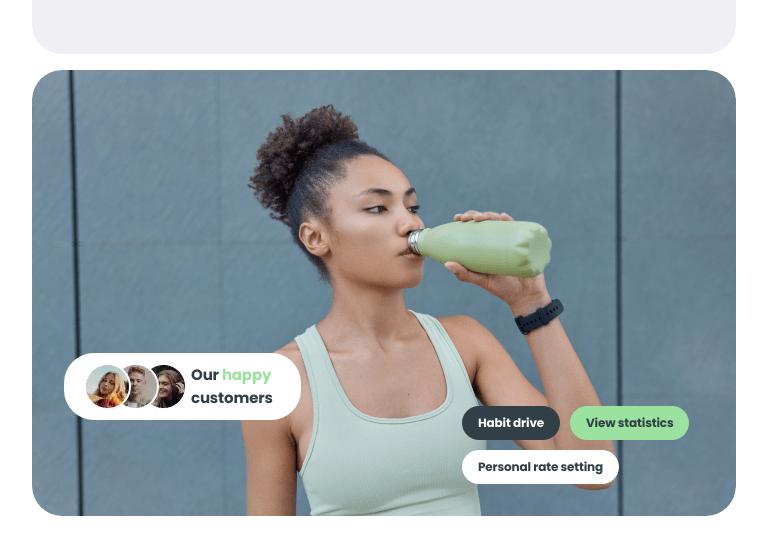
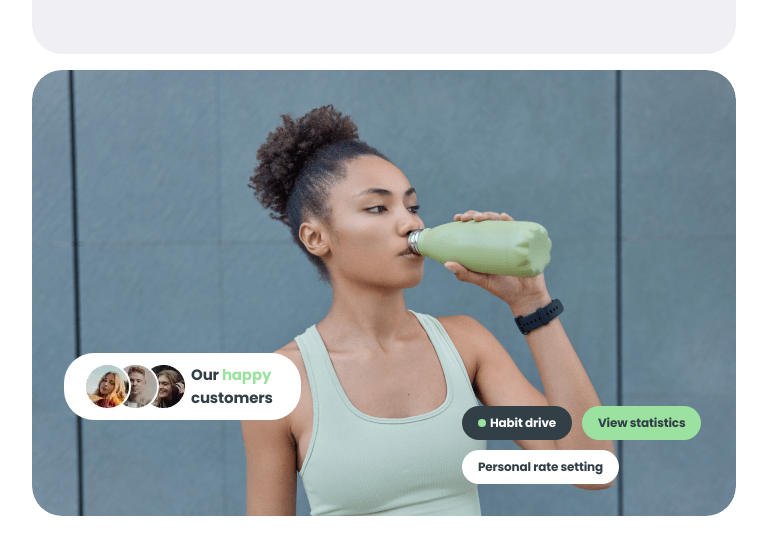
Before and after one commit to IIIMaroIII/AquaBalance-frontend, a React (Vite) app: page / in a window 1280 px wide. Shown: the part 658-1203 px from the top of the page, without its empty margins (256-1023 px from the left). Built offline with nearby package versions, Linux system fonts and the light colour scheme; no server answers.

Commit message:
Fix HomePage

```diff
--- a/src/components/AdvantagesSection/AdvantagesSection.module.css
+++ b/src/components/AdvantagesSection/AdvantagesSection.module.css
@@ -1,5 +1,5 @@
 .container {
-  width: 343px;
+  max-width: 343px;
   height: 353px;
   border-radius: 30px;
   padding: 16px;
@@ -7,6 +7,7 @@
   /* Mobile screen */
   background-image: url(../../assets/pictures/HomePage/girl.png);
   background-size: cover;
+  background-position: center;
 
   /* retina mobile screen */
   @media (min-device-pixel-ratio: 2),
@@ -17,6 +18,7 @@
   }
 
   @media (min-width: 768px) {
+    max-width: none;
     width: 704px;
     height: 446px;
 
@@ -135,6 +137,16 @@
 .advantagesListItem:nth-child(1) {
   color: var(--white);
   background-color: var(--light-dark);
+}
+
+.advantagesListItem:nth-child(1)::before {
+  content: '';
+  display: inline-block;
+  width: 8px;
+  height: 8px;
+  border-radius: 50%;
+  margin-right: 4px;
+  background-color: var(--green);
 }
 
 .advantagesListItem:nth-child(2) {
--- a/src/components/WelcomeSection/WelcomeSection.jsx
+++ b/src/components/WelcomeSection/WelcomeSection.jsx
@@ -18,7 +18,7 @@ const WelcomeSection = () => {
     <Container type="section" addClass={css.container}>
       <Logo />
       <div className={css.containerWithoutLogo}>
-      <p className={css.text}>Record daily water intake and track</p>
+        <p className={css.text}>Record daily water intake and track</p>
         <h1 className={css.title}>Water consumption tracker</h1>
         <ul className={css.list}>
           <li className={clsx(css.item, css.signUpItem)}>
```
